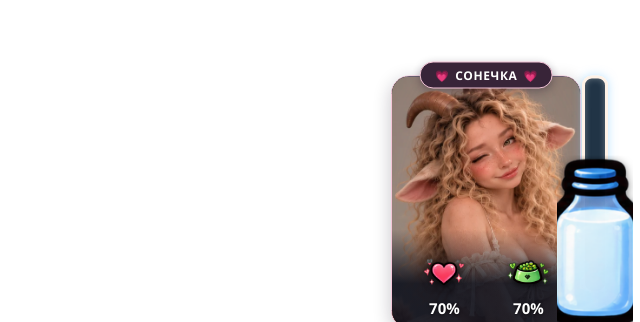
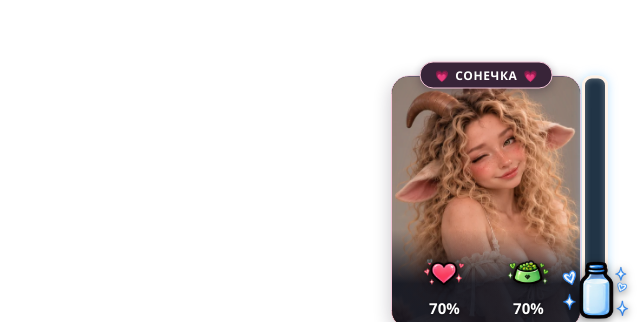
Before and after one commit to TyutcheV-V/da-roulette, a plain HTML site: page sonechka.html in a window 1280 px wide. Shown: the part 478-800 px from the top of the page, without its empty margins (640-1280 px from the left). Drawn offline with nearby package versions, Linux system fonts and the light colour scheme.

Commit message:
Restore the original compact bottle below the milk tube
Remove the enlarged 224px crop and restore the full icon inside its
76px square, preserving the group's position and the tube dimensions.

```diff
--- a/sonechka.html
+++ b/sonechka.html
@@ -127,10 +127,10 @@
      рядом с трубой как мусор. */
   #milkBucketIcon{
     position:absolute; left:50%; bottom:0; transform:translateX(-50%);
-    width:76px; height:173px; overflow:hidden; z-index:1;
+    width:76px; height:76px; z-index:1;
   }
   #milkBucketIcon img{
-    position:absolute; left:-78px; top:-24px; width:224px; height:224px;
+    display:block; width:100%; height:100%; object-fit:contain;
     filter:drop-shadow(0 2px 4px rgba(0,0,0,.5));
   }
 
```
